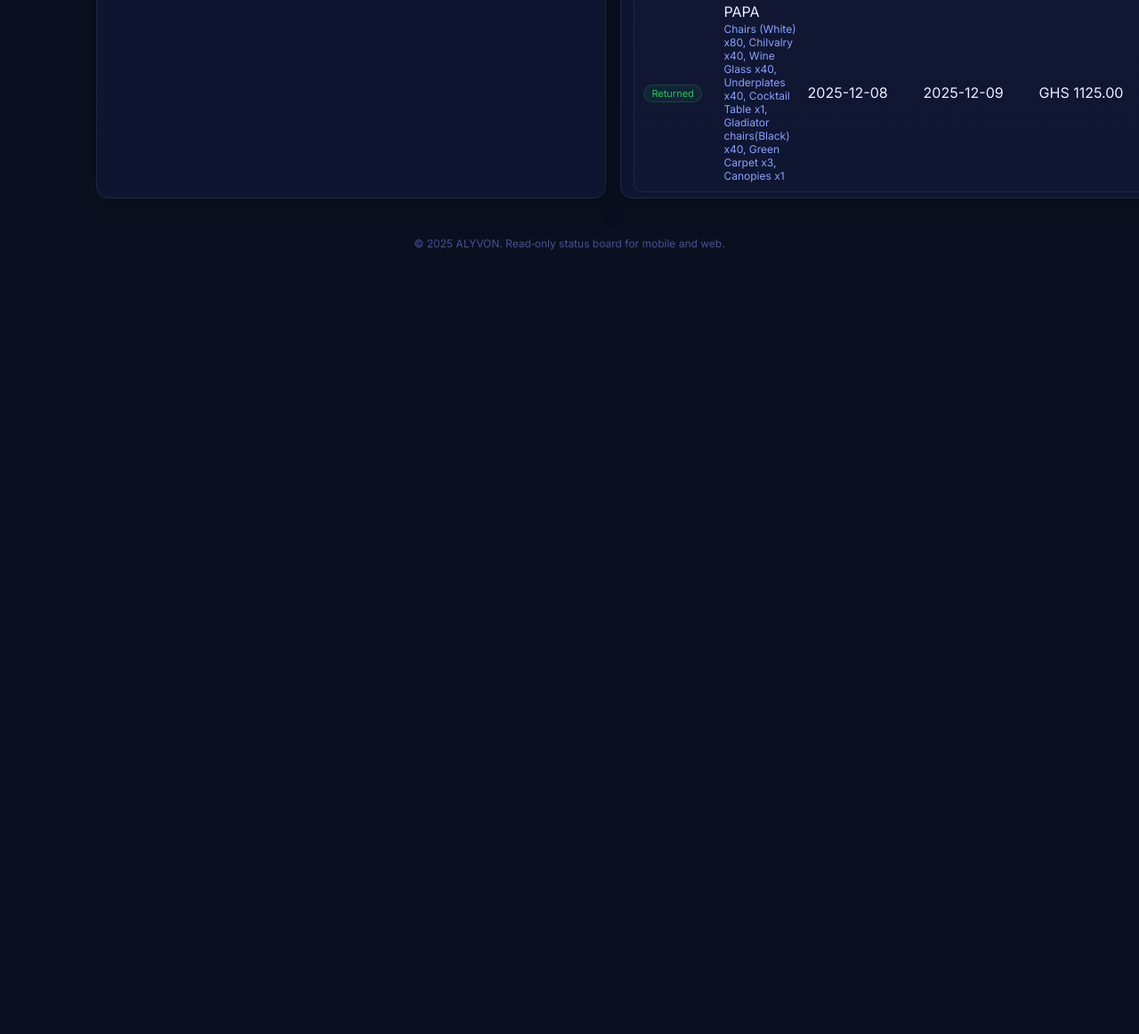
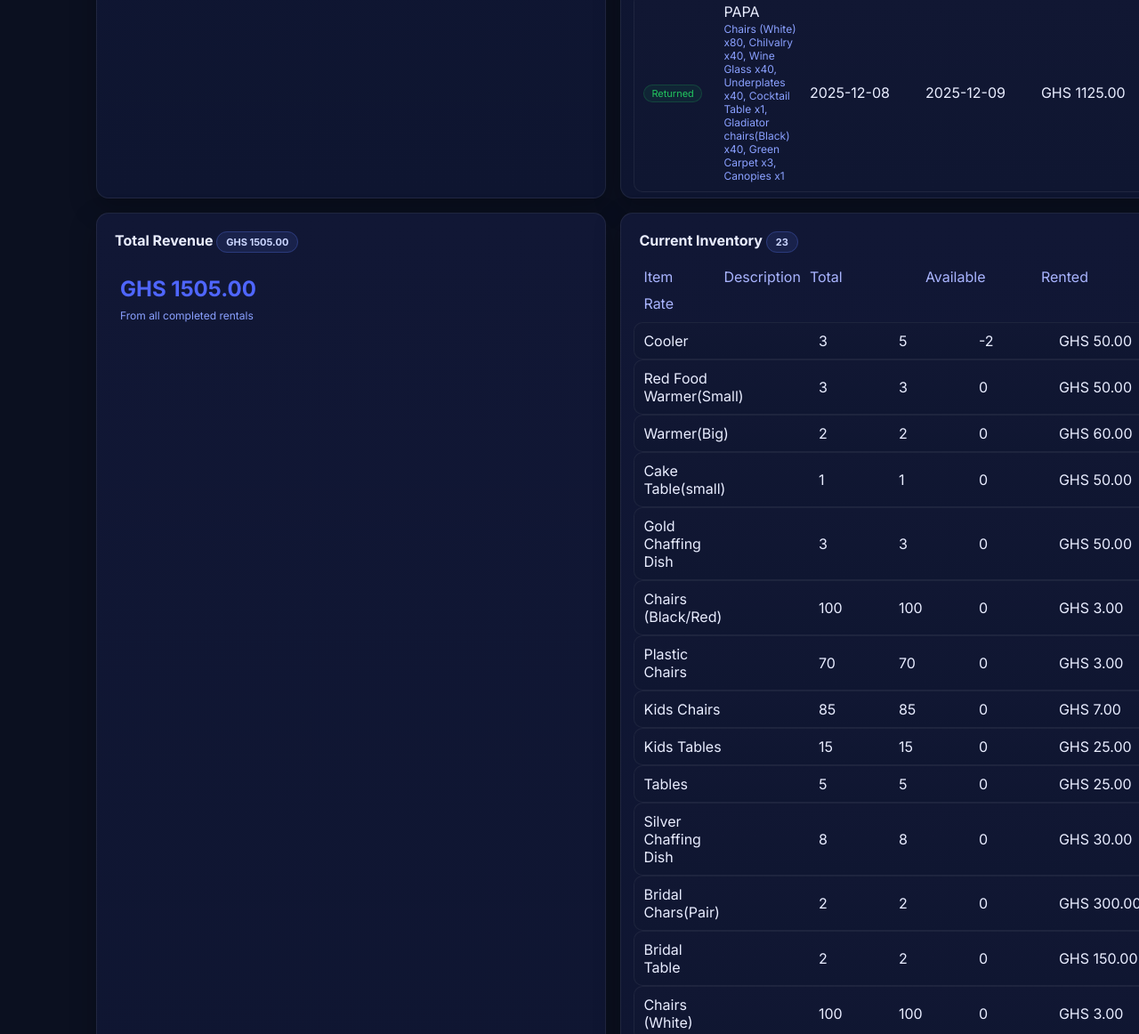
Before and after one commit to Masterlimit360/ALYVONhistory, a plain HTML site: page index.html in a window 1280 px wide. Shown: the part 590-1752 px from the top of the page at 89% size. Before the commit the page ends 896 px from the top, so only its background shows below. Drawn offline with Linux system fonts and the light colour scheme.

Commit message:
Update web feeds: rental data and inventory

```diff
--- a/data/inventory.json
+++ b/data/inventory.json
@@ -43,24 +43,6 @@
     "available_quantity": 3,
     "daily_rate": 50.0,
     "rented_quantity": 0
-  },
-  {
-    "id": 6,
-    "name": "Cake Table(Big)",
-    "description": "",
-    "total_quantity": 1,
-    "available_quantity": 2,
-    "daily_rate": 50.0,
-    "rented_quantity": -1
-  },
-  {
-    "id": 5,
-    "name": "Warmer(Small)",
-    "description": "",
-    "total_quantity": 2,
-    "available_quantity": 3,
-    "daily_rate": 50.0,
-    "rented_quantity": -1
   },
   {
     "id": 10,
@@ -139,71 +121,89 @@
     "name": "Chairs (White)",
     "description": "",
     "total_quantity": 100,
-    "available_quantity": 180,
+    "available_quantity": 100,
     "daily_rate": 3.0,
-    "rented_quantity": -80
+    "rented_quantity": 0
+  },
+  {
+    "id": 6,
+    "name": "Cake Table(Big)",
+    "description": "",
+    "total_quantity": 1,
+    "available_quantity": 1,
+    "daily_rate": 50.0,
+    "rented_quantity": 0
   },
   {
     "id": 15,
     "name": "Canopies",
     "description": "",
     "total_quantity": 2,
-    "available_quantity": 3,
+    "available_quantity": 2,
     "daily_rate": 100.0,
-    "rented_quantity": -1
+    "rented_quantity": 0
   },
   {
     "id": 16,
     "name": "Cocktail Table",
     "description": "",
     "total_quantity": 8,
-    "available_quantity": 9,
+    "available_quantity": 8,
     "daily_rate": 25.0,
-    "rented_quantity": -1
+    "rented_quantity": 0
   },
   {
     "id": 18,
     "name": "Green Carpet",
     "description": "",
     "total_quantity": 3,
-    "available_quantity": 6,
+    "available_quantity": 3,
     "daily_rate": 200.0,
-    "rented_quantity": -3
+    "rented_quantity": 0
   },
   {
     "id": 21,
     "name": "Wine Glass",
     "description": "",
     "total_quantity": 100,
-    "available_quantity": 140,
+    "available_quantity": 100,
     "daily_rate": 4.0,
-    "rented_quantity": -40
+    "rented_quantity": 0
   },
   {
     "id": 22,
     "name": "Gladiator chairs(Black)",
     "description": "",
     "total_quantity": 40,
-    "available_quantity": 80,
+    "available_quantity": 40,
     "daily_rate": 5.0,
-    "rented_quantity": -40
+    "rented_quantity": 0
   },
   {
     "id": 23,
     "name": "Underplates",
     "description": "",
     "total_quantity": 160,
-    "available_quantity": 200,
+    "available_quantity": 160,
     "daily_rate": 3.0,
-    "rented_quantity": -40
+    "rented_quantity": 0
   },
   {
     "id": 24,
     "name": "Chilvalry",
     "description": "",
     "total_quantity": 47,
-    "available_quantity": 87,
+    "available_quantity": 47,
     "daily_rate": 7.0,
-    "rented_quantity": -40
+    "rented_quantity": 0
+  },
+  {
+    "id": 5,
+    "name": "Warmer(Small)",
+    "description": "",
+    "total_quantity": 2,
+    "available_quantity": 2,
+    "daily_rate": 50.0,
+    "rented_quantity": 0
   }
 ]
--- a/index.html
+++ b/index.html
@@ -21,6 +21,7 @@
     .muted{color:var(--muted);font-size:12px}
     .table{width:100%;border-collapse:separate;border-spacing:0 8px}
     .row{display:grid;grid-template-columns:80px 1fr 120px 120px 120px;gap:10px;align-items:center;padding:10px 10px;border:1px solid rgba(255,255,255,0.06);border-radius:10px;background:linear-gradient(180deg,#111733,#0f1631)}
+    .row.inventory{grid-template-columns:1fr 1fr 80px 80px 80px 100px}
     .row.header{background:transparent;border-color:transparent;color:#a9b4ff}
     .badge{display:inline-block;padding:2px 8px;border-radius:999px;font-size:11px;border:1px solid rgba(255,255,255,0.12)}
     .status-active{color:#ffd166;border-color:#ffd16633;background:#ffd16614}
@@ -47,6 +48,17 @@
       <section class="card">
         <h2>Rental History <span id="history-count" class="pill">0</span></h2>
         <div class="table" id="history-list"></div>
+      </section>
+      <section class="card">
+        <h2>Total Revenue <span id="revenue-amount" class="pill">GHS 0.00</span></h2>
+        <div style="padding:12px">
+          <div style="font-size:24px;font-weight:700;color:#4f66ff;margin:8px 0" id="total-revenue">GHS 0.00</div>
+          <div class="muted">From all completed rentals</div>
+        </div>
+      </section>
+      <section class="card">
+        <h2>Current Inventory <span id="inventory-count" class="pill">0</span></h2>
+        <div class="table" id="inventory-list"></div>
       </section>
     </div>
   </div>
@@ -126,13 +138,45 @@
       });
     }
 
+    function renderInventory(data){
+      const c = $('inventory-list'); c.innerHTML='';
+      c.appendChild(rowHeader(['Item','Description','Total','Available','Rented','Rate']));
+      if(!data || !data.length){
+        c.innerHTML += `<div class='empty'>No inventory items.</div>`; $('inventory-count').textContent='0'; return;
+      }
+      $('inventory-count').textContent = data.length;
+      data.forEach(item=>{
+        const div = document.createElement('div');
+        div.className='row inventory';
+        div.innerHTML = `
+          <div>${item.name}</div>
+          <div class='muted'>${item.description||''}</div>
+          <div>${item.total_quantity}</div>
+          <div>${item.available_quantity}</div>
+          <div>${item.rented_quantity||(item.total_quantity-item.available_quantity)}</div>
+          <div>${currency(item.daily_rate)}</div>
+        `;
+        c.appendChild(div);
+      });
+    }
+
+    function calculateTotalRevenue(history){
+      if(!history || !history.length) return 0;
+      return history.reduce((sum, r)=>sum+(Number(r.total_amount)||0), 0);
+    }
+
     async function init(){
-      const [active, history] = await Promise.all([
+      const [active, history, inventory] = await Promise.all([
         loadJSON('/data/active_rentals.json'),
-        loadJSON('/data/rental_history.json')
+        loadJSON('/data/rental_history.json'),
+        loadJSON('/data/inventory.json')
       ]);
       renderActive(active||[]);
       renderHistory(history||[]);
+      renderInventory(inventory||[]);
+      const totalRevenue = calculateTotalRevenue(history||[]);
+      $('total-revenue').textContent = currency(totalRevenue);
+      $('revenue-amount').textContent = currency(totalRevenue);
     }
     init();
   </script>
```
